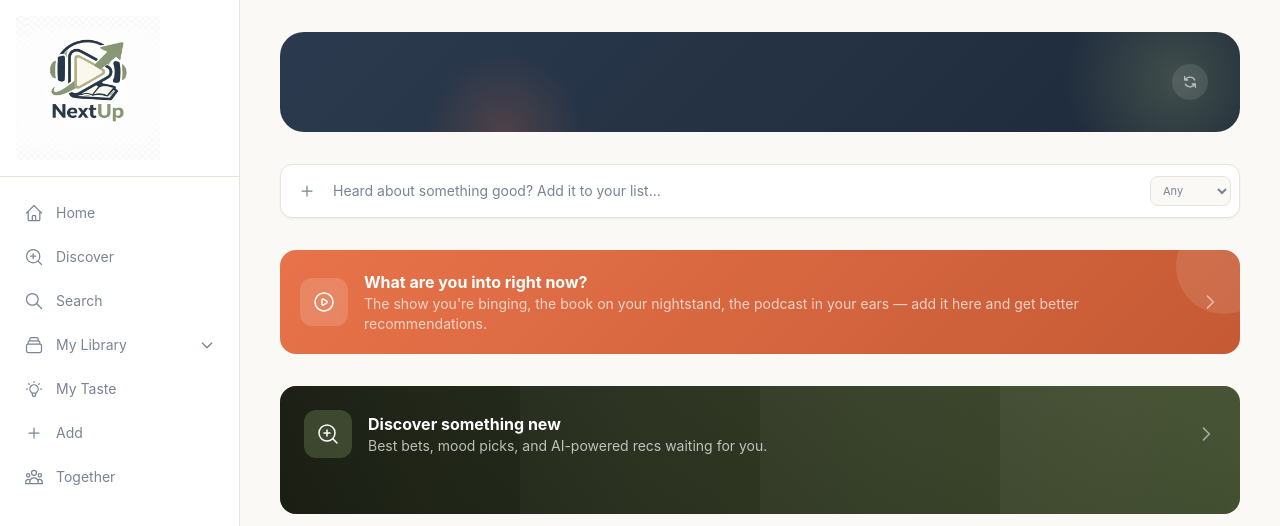
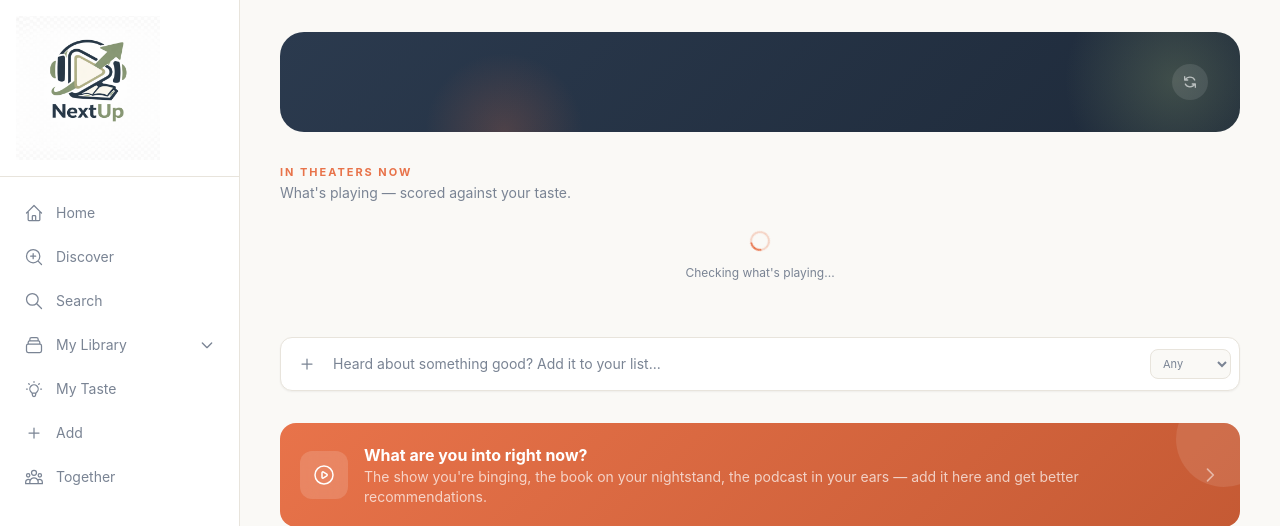
Before and after one commit to klfowler-prog/Rec-app, a FastAPI app: template app/templates/index.html in a window 1280 px wide. Shown: the top 526 px of the page. Run offline with FastAPI, Linux system fonts and the light colour scheme; the template is opened without the code that fills it, so the values that code supplies are empty; some libraries are stand-ins or nearby versions.

Commit message:
In theaters now: always visible, not weekend-only
Show the theatrical section every day, not just Thu–Sun. Relabel
from "Opening this weekend" to "In theaters now." Pass page-level
?refresh param through to the API call so cache can be busted from
the browser.

Co-Authored-By: Claude Opus 4.6 (1M context) <noreply@anthropic.com>

```diff
--- a/app/routers/pages.py
+++ b/app/routers/pages.py
@@ -24,8 +24,6 @@ def _get_greeting_context(user_name: str) -> dict:
     first_name = user_name.split()[0] if user_name else ""
     day_name = ["Monday", "Tuesday", "Wednesday", "Thursday", "Friday", "Saturday", "Sunday"][weekday]
 
-    # Show box office card Thu evening through Sunday
-    show_box_office = (weekday == 3 and hour >= 17) or weekday in (4, 5, 6)
 
     if hour < 12:
         time_of_day = "morning"
@@ -56,17 +54,15 @@ def _get_greeting_context(user_name: str) -> dict:
             suggested_types = ["tv", "book"]
 
     # Day-aware content hint — changes based on day of week
-    if weekday == 3 and hour >= 17:  # Thursday evening
-        day_hint = "New movies hit theaters tomorrow — check what's opening this weekend."
-    elif weekday == 4:  # Friday
-        day_hint = "Opening this weekend — see what's new at the box office."
+    if weekday == 4:  # Friday
+        day_hint = "Weekend's here — plenty of time to start something new."
     elif weekday == 5:  # Saturday
         day_hint = "Long day ahead — perfect for a movie or getting lost in a new show."
     elif weekday == 6:  # Sunday
         day_hint = "Last chance to finish something before the week starts."
     elif weekday <= 2:  # Mon-Wed
         day_hint = "Short on time? Continue what you started or try a quick podcast."
-    else:  # Thursday daytime
+    else:  # Thursday
         day_hint = "Almost the weekend — queue up something good for Friday night."
 
     return {
@@ -75,7 +71,6 @@ def _get_greeting_context(user_name: str) -> dict:
         "day_hint": day_hint,
         "time_of_day": time_of_day,
         "is_weekend": is_weekend,
-        "show_box_office": show_box_office,
         "day_name": day_name,
         "suggested_types": suggested_types,
     }
--- a/app/templates/index.html
+++ b/app/templates/index.html
@@ -114,23 +114,21 @@
         </div>
     </div>
 
-    {% if show_box_office %}
-    <!-- Weekend box office — new theatrical releases scored against your taste -->
+    <!-- In theaters now — scored against your taste -->
     <div>
         <div class="flex items-center justify-between mb-3">
             <div>
-                <p class="text-[11px] text-coral uppercase tracking-[0.18em] font-bold mb-0.5">Opening this weekend</p>
-                <p class="text-sm text-txt-muted">New in theaters — scored against your taste.</p>
+                <p class="text-[11px] text-coral uppercase tracking-[0.18em] font-bold mb-0.5">In theaters now</p>
+                <p class="text-sm text-txt-muted">What's playing — scored against your taste.</p>
             </div>
         </div>
         <div id="box-office-cards" class="flex gap-3 overflow-x-auto pb-2" style="scroll-snap-type: x mandatory;">
             <div class="text-center py-4 w-full">
                 <div class="inline-block w-5 h-5 border-2 border-coral/30 border-t-coral rounded-full animate-spin"></div>
-                <p class="text-xs text-txt-muted mt-2">Checking what's new...</p>
+                <p class="text-xs text-txt-muted mt-2">Checking what's playing...</p>
             </div>
         </div>
     </div>
-    {% endif %}
 
     <!-- Signal strength meter -->
     <div id="signal-meter" class="hidden">
@@ -937,19 +935,18 @@ function showSignalCelebration(level) {
     document.getElementById('signal-celebration').classList.remove('hidden');
 }
 
-{% if show_box_office %}
 async function loadBoxOffice() {
     const container = document.getElementById('box-office-cards');
     if (!container) return;
     try {
-        const resp = await fetch('/api/media/new-releases/movie');
+        const resp = await fetch('/api/media/new-releases/movie?refresh=' + (new URLSearchParams(window.location.search).has('refresh') ? '1' : '0'));
         if (!resp.ok) { container.innerHTML = ''; return; }
         const data = await resp.json();
         const sections = data.sections || [];
         // Find the "In theaters" section
         const inTheaters = sections.find(s => s.label && s.label.toLowerCase().includes('theater'));
         const items = inTheaters ? inTheaters.items.slice(0, 6) : (sections[0]?.items || []).slice(0, 6);
-        if (!items.length) { container.innerHTML = '<p class="text-xs text-txt-muted py-2">Nothing new this week.</p>'; return; }
+        if (!items.length) { container.innerHTML = '<p class="text-xs text-txt-muted py-2">Nothing playing right now.</p>'; return; }
         container.innerHTML = items.map(item => {
             const pr = item.predicted_rating;
             const prColor = pr >= 4 ? 'bg-emerald-500' : pr >= 3 ? 'bg-yellow-500' : 'bg-amber-400';
@@ -972,7 +969,6 @@ async function loadBoxOffice() {
     }
 }
 loadBoxOffice();
-{% endif %}
 
 wireRatingSlots();
 loadRightNow();
```
